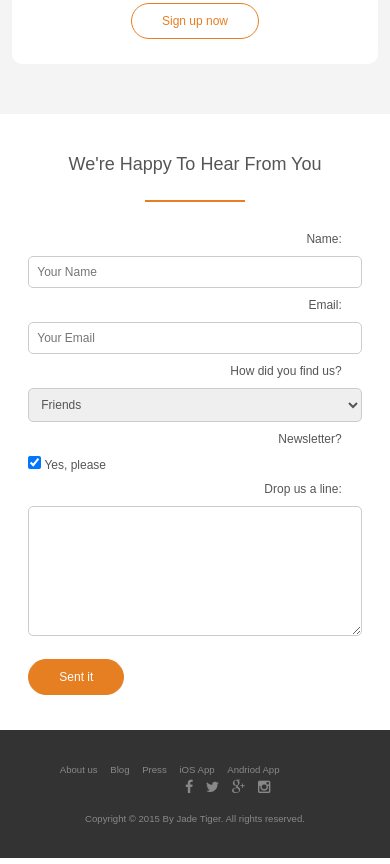
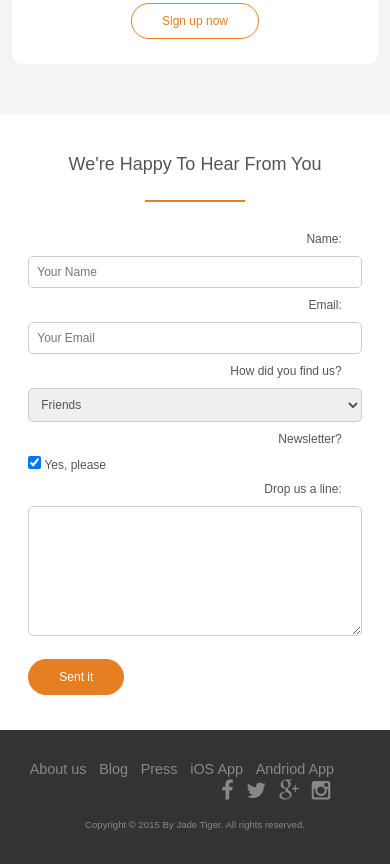
Before and after one commit to jadetiger88/jt-html5-omnifood-2, a plain HTML site: page index.html in a window 390 px wide. Shown: the part 6614-7478 px from the top of the page. Drawn offline with nearby package versions, Linux system fonts and the light colour scheme.

Commit message:
picture centering

```diff
--- a/css/media.css
+++ b/css/media.css
@@ -35,6 +35,12 @@
 		margin-top: 40px;
 	}
 
+	section#how-it-works #main-image img {
+		width: 40%;
+		float: right;
+		margin-right: 30%;
+	}
+
 	section#plans .col .box {
 		padding: 10px 15px 25px 15px;
 	}
@@ -51,10 +57,22 @@
 		width: 90%;
 		margin: 20px auto;
 	}
+
+	footer .nav-links {
+		float: left;
+		padding-left: 20px;
+	}
+
+	footer .social-links {
+		float: right;
+		padding-right: 20px;
+	}
+
 	footer li {
 		display: inline-block;
 		list-style: none;
 		margin-right: 10px;
+		font-size: 1.5em;
 	}
 }
 
```
